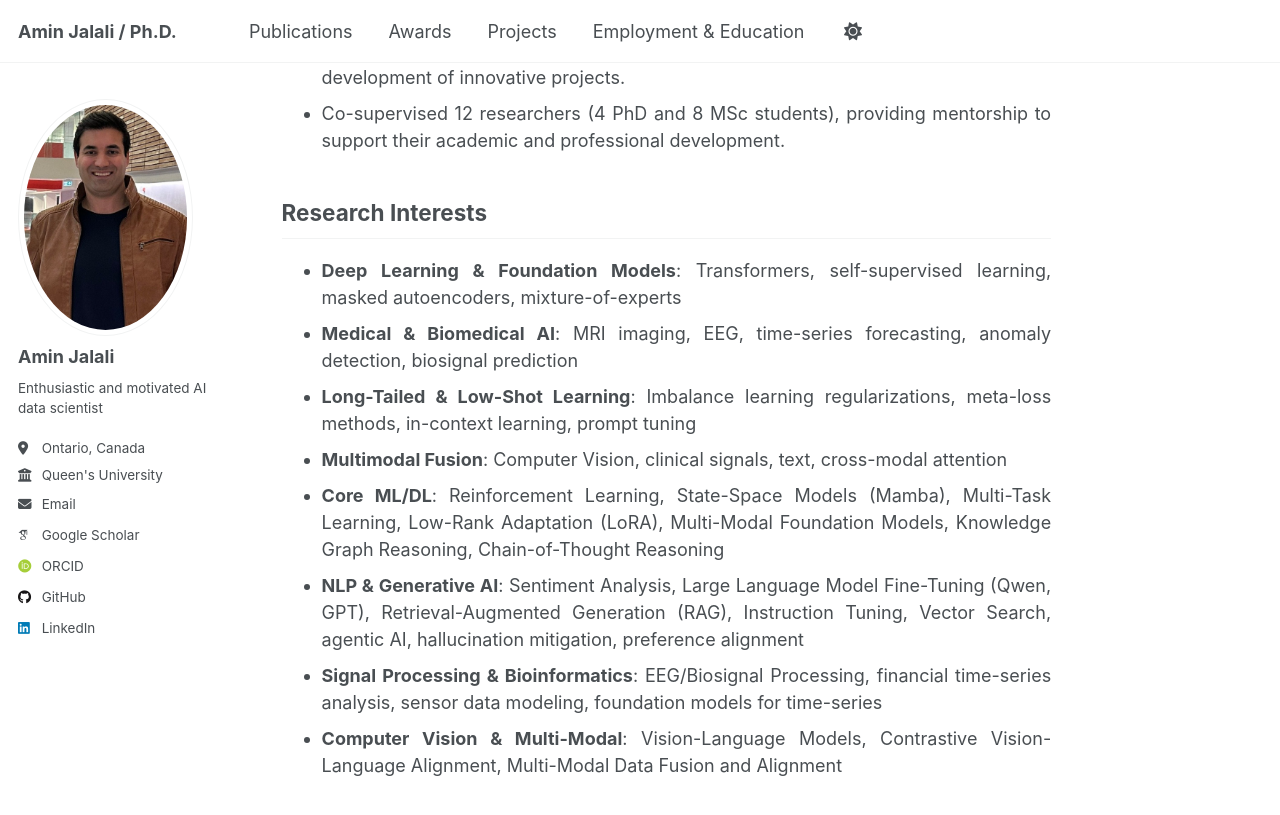
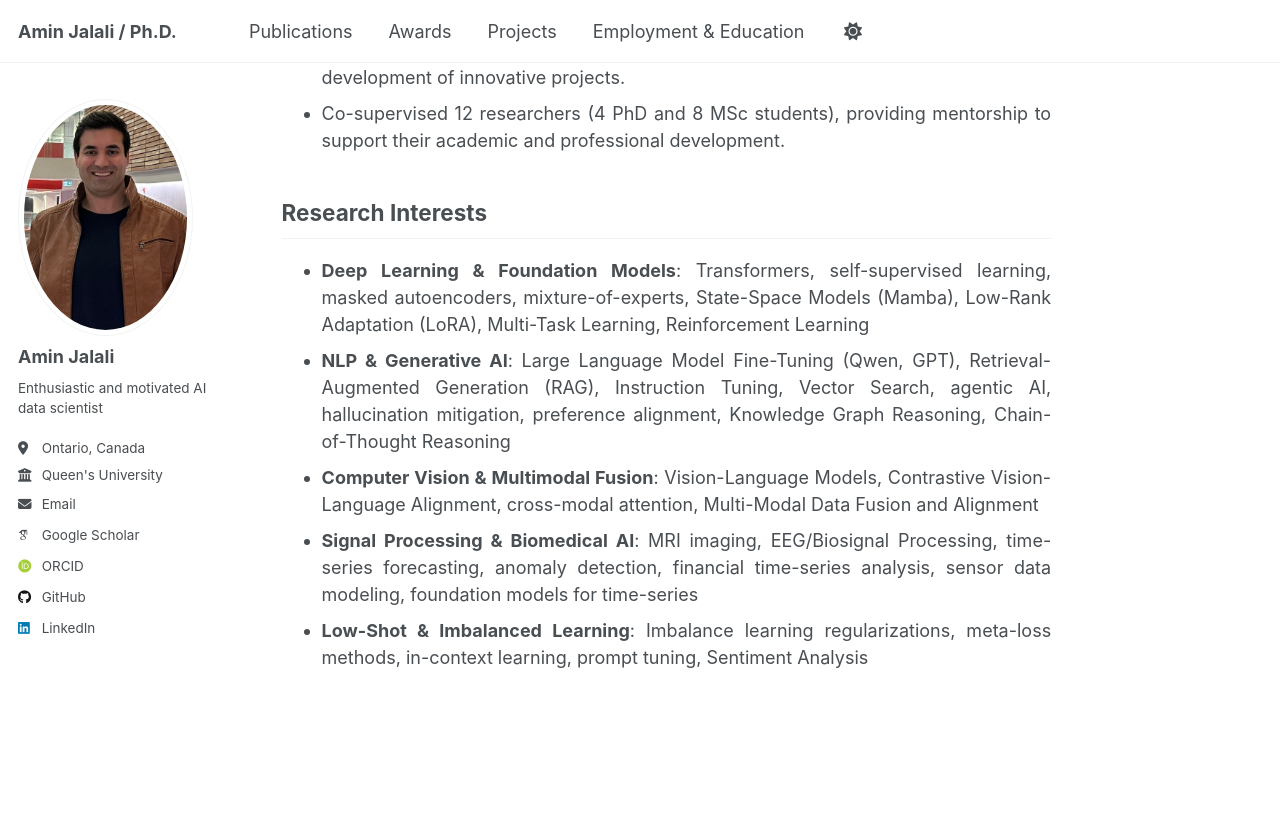
Before and after one commit to aminjalali-research/aminjalali-research.github.io, a Jekyll site: the page built from _pages/about.md, in a window 1280 px wide and 900 px high, scrolled down 737 px. Shown: the top 815 px of the window. Built offline with Jekyll 4.4.1, drawn with Linux system fonts in a browser that asks for light colours; some web fonts are replaced.

Commit message:
Consolidate research interests from 8 to 5 categories, removing redundancies
Co-Authored-By: Claude Opus 4.6 (1M context) <noreply@anthropic.com>

```diff
--- a/_pages/about.md
+++ b/_pages/about.md
@@ -18,11 +18,8 @@ I'm a Postdoctoral Fellow at Queen's University's Centre for Neuroscience Studie
 - Co-supervised 12 researchers (4 PhD and 8 MSc students), providing mentorship to support their academic and professional development.
 
 ## Research Interests
-- **Deep Learning & Foundation Models**: Transformers, self-supervised learning, masked autoencoders, mixture-of-experts
-- **Medical & Biomedical AI**: MRI imaging, EEG, time-series forecasting, anomaly detection, biosignal prediction
-- **Long-Tailed & Low-Shot Learning**: Imbalance learning regularizations, meta-loss methods, in-context learning, prompt tuning
-- **Multimodal Fusion**: Computer Vision, clinical signals, text, cross-modal attention
-- **Core ML/DL**: Reinforcement Learning, State-Space Models (Mamba), Multi-Task Learning, Low-Rank Adaptation (LoRA), Multi-Modal Foundation Models, Knowledge Graph Reasoning, Chain-of-Thought Reasoning
-- **NLP & Generative AI**: Sentiment Analysis, Large Language Model Fine-Tuning (Qwen, GPT), Retrieval-Augmented Generation (RAG), Instruction Tuning, Vector Search, agentic AI, hallucination mitigation, preference alignment
-- **Signal Processing & Bioinformatics**: EEG/Biosignal Processing, financial time-series analysis, sensor data modeling, foundation models for time-series
-- **Computer Vision & Multi-Modal**: Vision-Language Models, Contrastive Vision-Language Alignment, Multi-Modal Data Fusion and Alignment
+- **Deep Learning & Foundation Models**: Transformers, self-supervised learning, masked autoencoders, mixture-of-experts, State-Space Models (Mamba), Low-Rank Adaptation (LoRA), Multi-Task Learning, Reinforcement Learning
+- **NLP & Generative AI**: Large Language Model Fine-Tuning (Qwen, GPT), Retrieval-Augmented Generation (RAG), Instruction Tuning, Vector Search, agentic AI, hallucination mitigation, preference alignment, Knowledge Graph Reasoning, Chain-of-Thought Reasoning
+- **Computer Vision & Multimodal Fusion**: Vision-Language Models, Contrastive Vision-Language Alignment, cross-modal attention, Multi-Modal Data Fusion and Alignment
+- **Signal Processing & Biomedical AI**: MRI imaging, EEG/Biosignal Processing, time-series forecasting, anomaly detection, financial time-series analysis, sensor data modeling, foundation models for time-series
+- **Low-Shot & Imbalanced Learning**: Imbalance learning regularizations, meta-loss methods, in-context learning, prompt tuning, Sentiment Analysis
```
